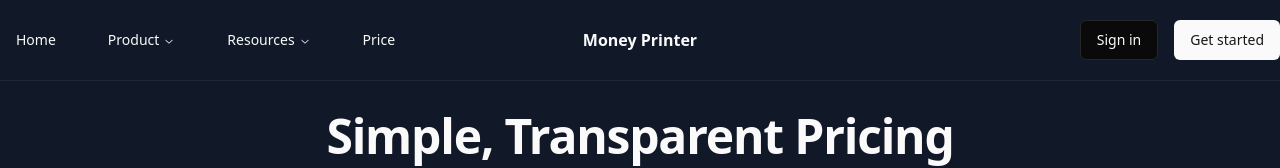
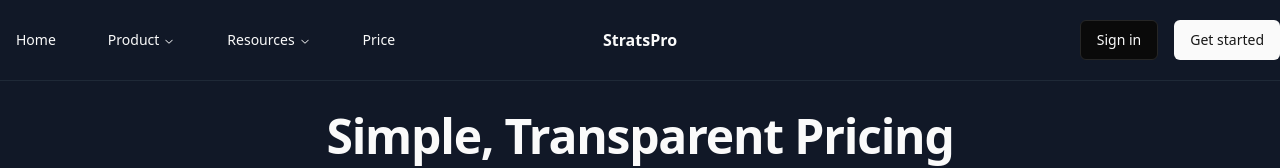
Before and after one commit to sdoan99/project87, a React (Vite) app: page /price in a window 1280 px wide. Shown: the top 168 px of the page. Built offline with nearby package versions, Linux system fonts and the light colour scheme.

Commit message:
Rename 'Money Printer' to 'StratsPro' across all files

```diff
--- a/src/components/examples/TableDemo.tsx
+++ b/src/components/examples/TableDemo.tsx
@@ -97,7 +97,7 @@ export function TableDemo() {
                 <Tooltip>
                   <TooltipTrigger asChild>
                     <span className="cursor-default">
-                      Money Printer <span className="ml-1">ℹ️</span>
+                      StratsPro <span className="ml-1">ℹ️</span>
                     </span>
                   </TooltipTrigger>
                   <TooltipContent className="dark py-3">
@@ -109,7 +109,7 @@ export function TableDemo() {
                         aria-hidden="true"
                       />
                       <div className="space-y-1">
-                        <p className="text-[13px] font-medium">Money Printer</p>
+                        <p className="text-[13px] font-medium">StratsPro</p>
                         <p className="text-xs text-muted-foreground">
                           A comprehensive financial platform offering trading tools,
                           educational resources, live market insights, and real facts.
--- a/src/components/ui/faq-demo.tsx
+++ b/src/components/ui/faq-demo.tsx
@@ -2,8 +2,8 @@ import { FaqSection } from "./faq-section";
 
 const DEMO_FAQS = [
   {
-    question: "What makes Money Printer different from other stock research tools",
-    answer: "Money Printer stands apart as the open book of financial trading and investing strategies -- delivering live, transparent profit-and-loss tracking for strategies that were once reserved for the wealthy. By making these once exclusive and private approaches open, the platform democratizes access, and makes powerful financial education and tools accesible to everyone.",
+    question: "What makes StratsPro different from other stock research tools",
+    answer: "StratsPro stands apart as the open book of financial trading and investing strategies -- delivering live, transparent profit-and-loss tracking for strategies that were once reserved for the wealthy. By making these once exclusive and private approaches open, the platform democratizes access, and makes powerful financial education and tools accesible to everyone.",
   },
   {
     question: "How do I find trading strategies that match my risk level?",
--- a/src/components/ui/header.tsx
+++ b/src/components/ui/header.tsx
@@ -139,7 +139,7 @@ function Header1() {
                     </NavigationMenu>
                 </div>
                 <div className="flex lg:justify-center">
-                    <p className={`font-semibold ${isLandingPage && isTransparent ? 'text-white' : ''}`}>Money Printer</p>
+                    <p className={`font-semibold ${isLandingPage && isTransparent ? 'text-white' : ''}`}>StratsPro</p>
                 </div>
                 <div className="flex justify-end w-full gap-4 lg:pl-[25%]">
                     {user ? (
--- a/src/pages/Landing/ComparisonTable.tsx
+++ b/src/pages/Landing/ComparisonTable.tsx
@@ -1,4 +1,3 @@
-import React from 'react'
 import { Check, X } from 'lucide-react'
 
 const features = [
@@ -25,7 +24,7 @@ const ComparisonTable: React.FC = () => {
               <th className="text-center py-4 px-4 text-gray-300 w-[17.5%]"
               title="One Stop Shop for All Things Money"
               >
-                Money Printer
+                StratsPro
               </th>
               <th className="text-center py-4 px-4 text-gray-300 w-[17.5%]"
               title="Copy Trading Delayed up to 45+ Days"
--- a/src/pages/Landing/sections/ThirdSection.tsx
+++ b/src/pages/Landing/sections/ThirdSection.tsx
@@ -19,7 +19,7 @@ const ThirdSection = () => {
       {/* Centered Content */}
       <div className="relative z-10 text-center max-w-4xl mx-auto px-4">
       <h3 className="text-3xl md:text-5xl font-bold mb-6">
-          <span className="text-blue-400">Money Printer</span>
+          <span className="text-blue-400">StratsPro</span>
           <span className="text-white"> is the platform with educational resources, </span>
           <span className="text-blue-400">trading tools</span>
           <span className="text-white">, live </span>
```
Also changed, not shown: 2 other files (tests, documents, lock files or other folders).
